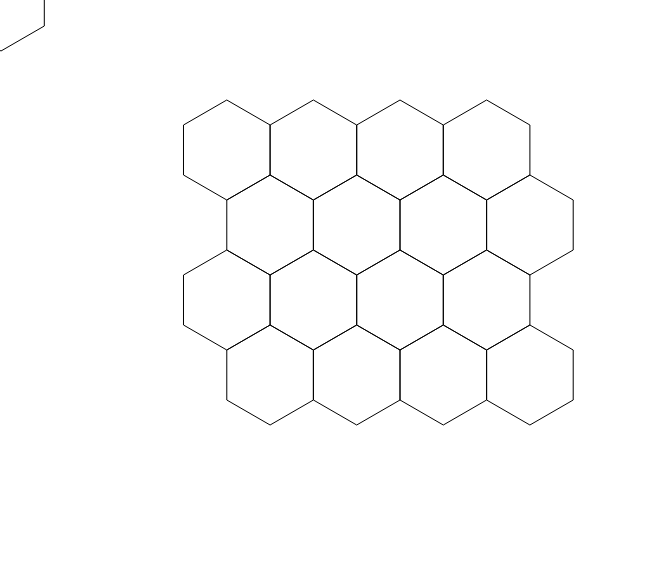
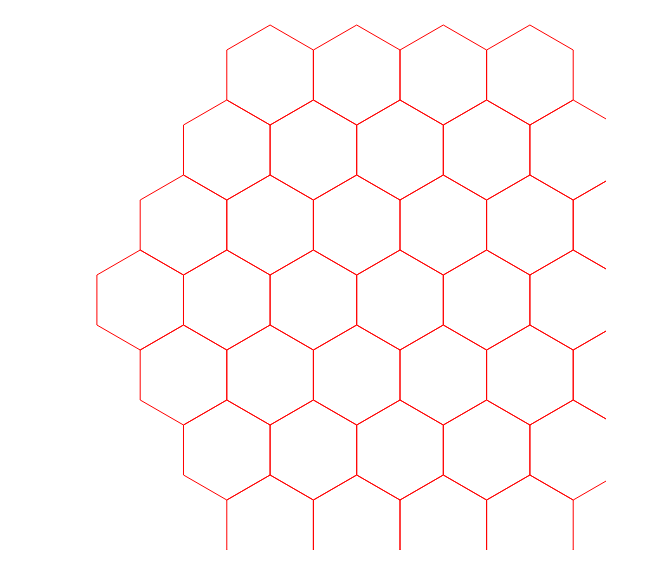
Before and after one commit to MatthewZGong/IOBoardGame, a React (Create React App) app: page / in a window 1280 px wide. Shown: the top 588 px of the page, without its empty margins (0-669 px from the left). Built offline with nearby package versions, Linux system fonts and the light colour scheme; the HTML template or start-up script is replaced by a standard one.

Commit message:
added more flexible components to hex system

```diff
--- /dev/null
+++ b/src/game/hexComponents.js
@@ -0,0 +1,98 @@
+import React from 'react'
+import Map from "./hexaboard";
+
+class HexGrid extends React.Component {
+
+    constructor(props) {
+        super(props);
+        this.hexSize = 50
+        this.hexOrigin = {x: 100, y: 130}
+        this.dimensions = {rows: 20, columns: 30}
+        this.canvasSize = {
+            canvasWidth: this.dimensions.columns * this.hexSize * 2,
+            canvasHeight: this.dimensions.rows * this.hexSize * 2
+        }
+
+        this.state = {
+            radius: 3,
+            hexSize: 50
+        }
+    }
+
+
+    render() {
+
+        const map = new Map()
+        map.hexagon(this.state.radius);
+
+        let hexes = [];
+        for (let hexCor of map.m) {
+            const center = map.layout.hexToPixel(hexCor);
+            hexes.push(<HexTile hexSize={this.state.hexSize} center={center}
+            key={hexCor}/>);
+            console.log(center);
+        }
+
+        const hexWidth = 50 * 2;
+        const widthInSides = Math.sqrt(3)
+        const totalWidthInSides = (this.state.radius * 2 + 1) * widthInSides
+        const totalWidth = totalWidthInSides * this.state.hexSize;
+        const totalHeightInSides = this.state.radius * 3 + 2;
+        const totalHeight = totalHeightInSides * this.state.hexSize;
+
+        return (
+            <svg width={totalWidth} height={totalHeight}
+                 fill={"transparent"} stroke={"purple"} strokeWidth={1}>
+                {hexes}
+            </svg>
+        )
+    }
+
+}
+
+class HexTile extends React.Component {
+
+    constructor(props) {
+        super(props);
+
+        this.height = props.hexSize * 2;
+        this.width = props.hexSize * Math.sqrt(3);
+
+        this.state = {
+            color: 'red'
+        }
+
+    }
+
+    getHexCornerCords() {
+        let points = [0, 1, 2, 3, 4, 5].map((i) => this.getHexCornerCord(i))
+        return points
+    }
+
+    getHexCornerCord(i) {
+        const angle_deg = 60 * i - 30;
+        const angle_rad = Math.PI / 180 * angle_deg;
+
+        let x = this.props.center.x + this.props.hexSize * Math.cos(angle_rad);
+        let y = this.props.center.y + this.props.hexSize * Math.sin(angle_rad);
+        return this.Point(x, y);
+    }
+
+    Point(x, y) {
+        return {x: x, y: y}
+    }
+
+    render() {
+        let points = '';
+        for (let point of this.getHexCornerCords()) {
+            points += point.x + ',' + point.y + ' ';
+        }
+
+        return (
+            <polygon points={points} stroke={this.state.color}
+                     onClick={() => this.setState({color: 'blue'})}/>
+        )
+    }
+}
+
+export {HexGrid as default}
--- a/src/index.js
+++ b/src/index.js
@@ -4,9 +4,10 @@ import './index.css';
 import App from './App';
 import reportWebVitals from './reportWebVitals';
 import Canvas from './game/hexcanvas.js'
+import HexGrid from "./game/hexComponents";
 
 ReactDOM.render(
-    <Canvas/>,
+    <HexGrid/>,
     document.getElementById('root')
 );
 
```
